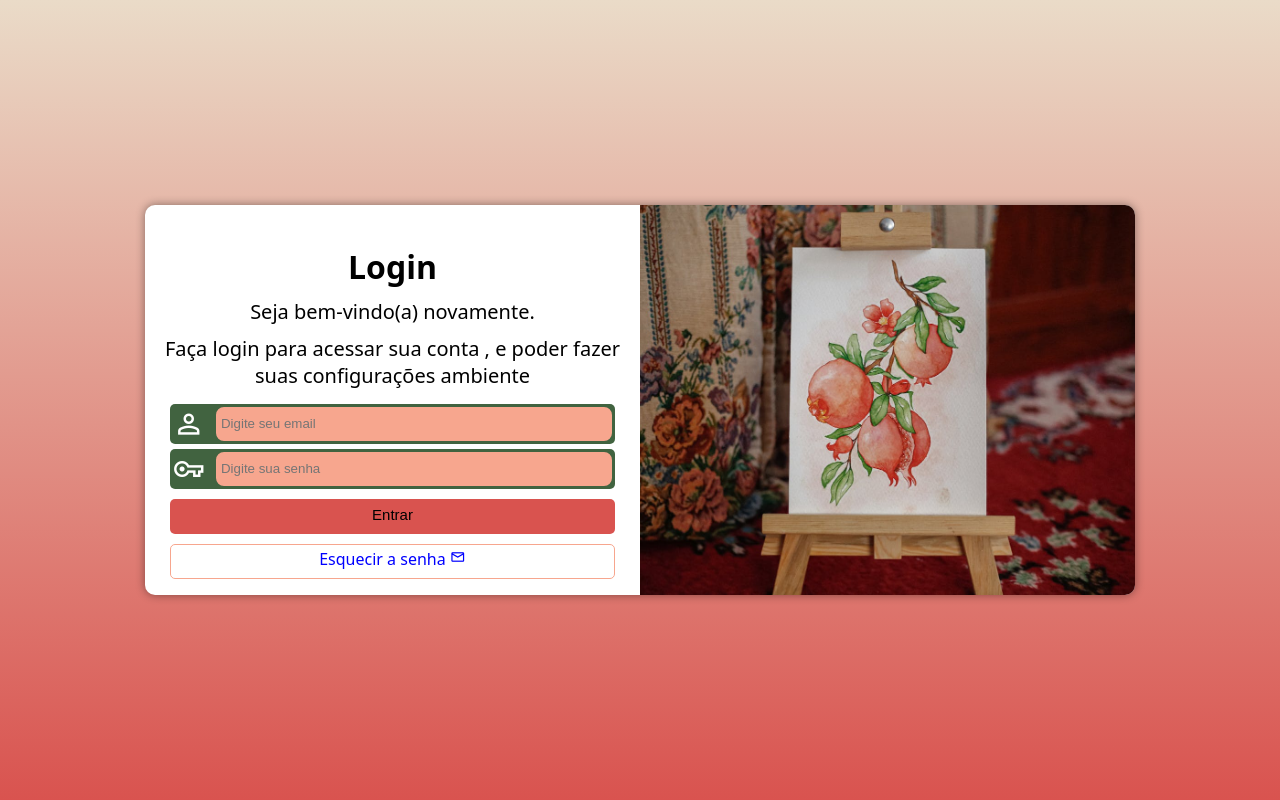
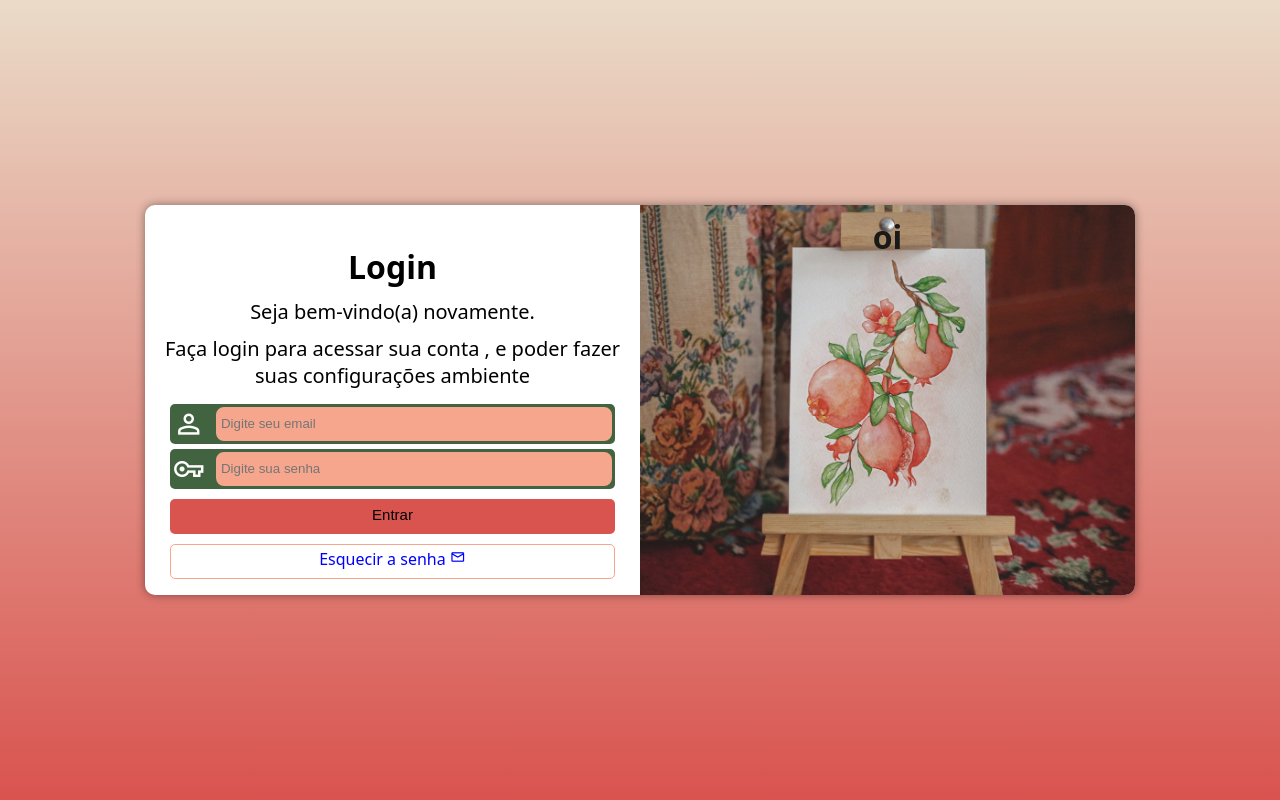
Before and after one commit to anthony-ricardox/projeto-login, a PHP site: page / in a window 1280 px wide. Run offline with PHP 8.4, Linux system fonts and the light colour scheme.

Commit message:
usando flex box

```diff
--- a/estilo/style.css
+++ b/estilo/style.css
@@ -24,15 +24,15 @@ body, html{
 
 }
 main{
-    position: relative;
     width: 100vw;
     height: 100vh;
+    display: flex;
+    justify-content: center;
+    align-items: center;
 }
 
 section#login{
-    position: absolute;
-    top: 50%;
-    left: 50%;
+
 
     background-color: white;
     width: 300px;
@@ -41,7 +41,6 @@ section#login{
     border-radius: 10px;
     overflow: hidden;
 
-    transform: translate(-50%,-50%);
     box-shadow: 0px 0px 10px rgba(0, 0, 0, 0.425);
     transition: width .3s, height .3s;
     transition-timing-function: ease;
@@ -56,8 +55,9 @@ section div#img{
     height: 200px;
     background-size: cover;
     background-position: center center;
+    opacity: 90%;
+}
 
-}
 
 section div h1{
     text-align: center;
--- a/index.html
+++ b/index.html
@@ -15,7 +15,7 @@
                   <section id="login">
 
                     <div id="img">
-
+                       <h1>oi</h1>
                     </div>
 
 
```
Lines whose indentation alone changed are shown as unchanged.
